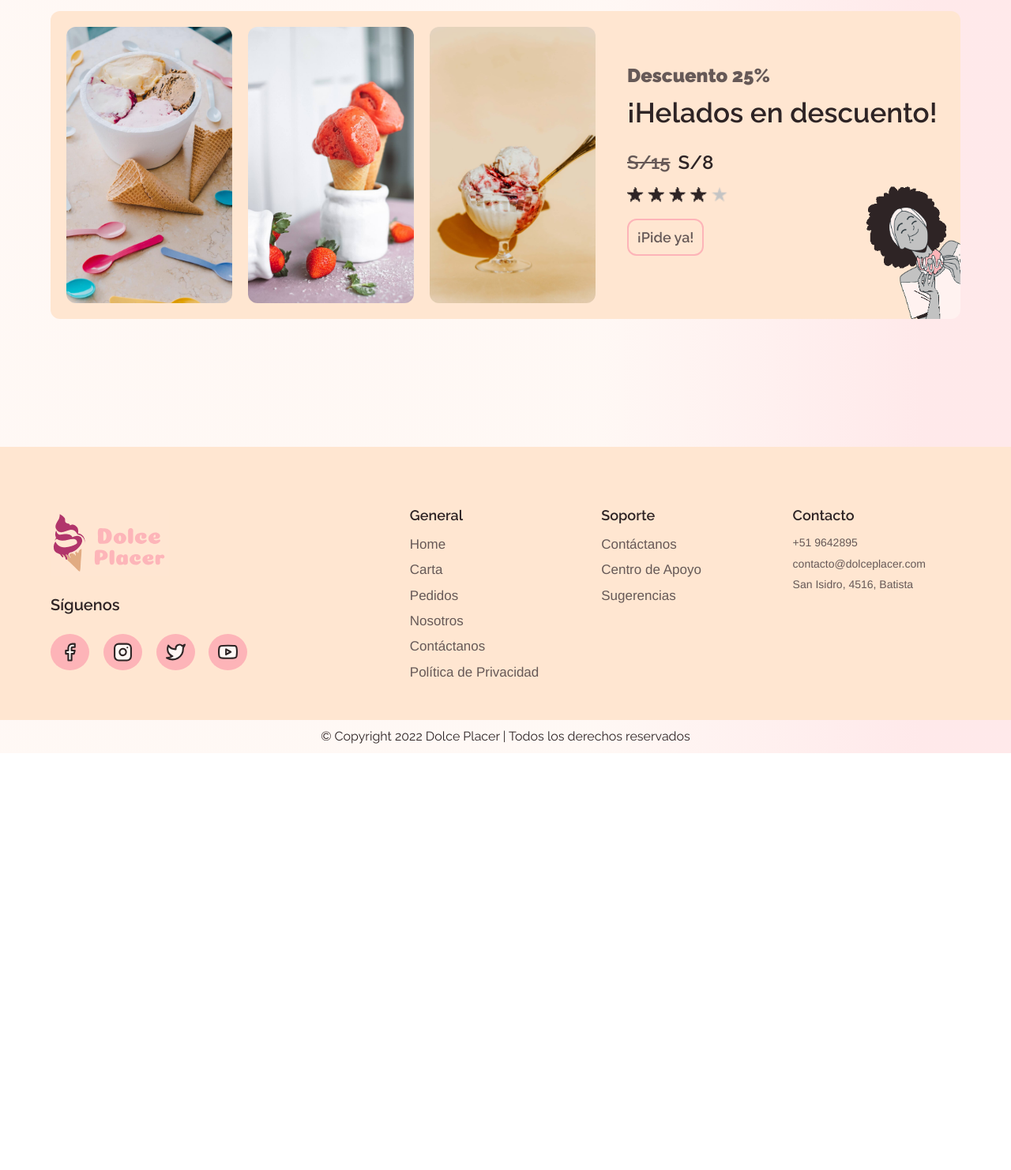
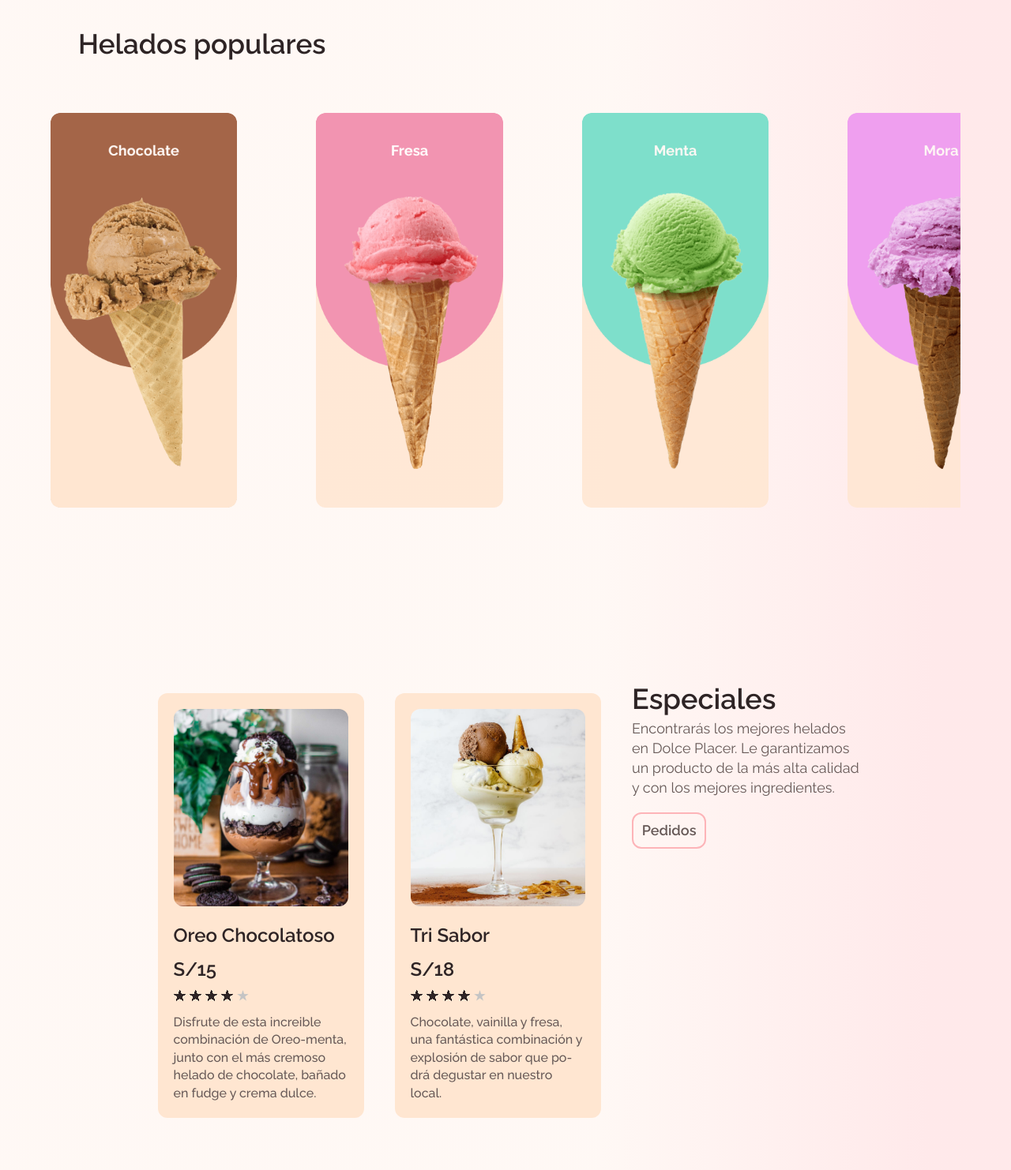
Before and after one commit to Jairth/Ice-Cream-shop, a plain HTML site: page index.html in a window 1280 px wide. Shown: the part 1140-2622 px from the top of the page at 79% size. Before the commit the page ends 2094 px from the top, so only its background shows below. Drawn offline with Linux system fonts and the light colour scheme.

Commit message:
slider and specials

```diff
--- a/css/header.css
+++ b/css/header.css
@@ -98,9 +98,9 @@
     justify-content: center;
     align-items: center;
     overflow: hidden;
-    z-index: 1;
+    z-index: 5;
     clip-path: circle(0.3% at 100% 0);
-    transition: all .6s ease-out;
+    transition: all .5s ease-out;
   }
 
   .nav__list.show {
--- a/css/main.css
+++ b/css/main.css
@@ -18,7 +18,7 @@
 }
 
 .front__left-wrapper {
-  max-width: 21.875rem;
+  max-width: 25rem;
 }
 
 .img-wrapper {
@@ -172,7 +172,7 @@
 /* DISCOUNT */
 
 .discount {
-  margin: 10em 0;
+  margin: 6em 0;
 }
 
 .discount__wrapper {
@@ -291,3 +291,196 @@
     margin-bottom: 2em;
   }
 }
+
+
+/* SLIDER */
+
+.slider {
+  margin: 10em 0 0 0;
+}
+
+.slider__title {
+  display: flex;
+  justify-content: flex-start;
+}
+
+.slider__title h2 {
+  font-size: 2rem;
+  font-weight: 600;
+  color: var(--color--text1);
+  border-radius: 12px;
+  padding: 1em;
+  margin-bottom: 1em;
+}
+
+.slider__wrapper {
+  display: flex;
+
+  max-width: 100%;
+  height: 65vh;
+  width: 100%;
+  border-radius: 12px;
+  overflow-x: scroll;
+  scrollbar-color: x var(--color-button);
+  scroll-snap-type: x mandatory;
+  padding: 1em 0;
+}
+
+.slider__wrapper::-webkit-scrollbar {
+  width: 100%;
+  height: 7px;
+}
+
+.slider__wrapper::-webkit-scrollbar-thumb {
+  background: var(--color--button);
+  border-radius: 12px;
+}
+
+.slider__wrapper img {
+  height: 100%;
+  border-radius: 12px;
+  scroll-snap-align: center;
+  margin-right: 10em;
+}
+
+.slider__wrapper img:last-child {
+  margin: 0;
+}
+
+@media screen and (min-width:840px) {
+  .slider__title h2 {
+    font-size: 3.5rem;
+    padding: 1em;
+  }
+
+  .slider__wrapper::-webkit-scrollbar {
+    height: 10px;
+  }
+  .slider__wrapper {
+    scroll-snap-type: x proximity;
+  }
+
+  .slider__wrapper img {
+    scroll-snap-align: initial;
+  }
+}
+
+
+/* SPECIALS*/
+
+.specials {
+  margin-top: 10em;
+}
+
+.specials__wrapper {
+  display: flex;
+  flex-direction: column;
+  gap: 3rem;
+}
+
+.specials__left {
+  display: flex;
+  gap: 1rem;
+}
+
+.specials__item {
+  width: 45%;
+  background-color: var(--color--secondary);
+  border-radius: 12px;
+  padding: 1.5em 1em;
+  margin: 0 auto;
+}
+
+.specials__item-img {
+  margin-bottom: 2em;
+  border-radius: 12px;
+  height: 250px;
+  overflow: hidden;
+}
+
+.specials__item-img img {
+  object-fit: cover;
+}
+
+.specials__item h2, .specials__item h3 {
+  font-size: 1.6rem;
+  font-weight: 600;
+  color: var(--color--text1);
+  margin-bottom: 1em;
+}
+
+.special__item-stars {
+  height: 1.5rem;
+  width: max-content;
+  margin-bottom: 1em;
+}
+
+.specials__item p {
+  font-size: 1.4rem;
+  font-weight: 500;
+  color: var(--color--text2);
+}
+
+.special__right h2 {
+  font-size: 2rem;
+  font-weight: 600;
+  color: var(--color--text1);
+  margin-bottom: 1em;
+}
+
+.special__right p {
+  font-size: 1.4rem;
+  color: var(--color--text2);
+  margin-bottom: 1em;
+}
+
+.special__right a {
+  display: inline-block;
+}
+
+@media screen and (min-width: 840px) {
+  .specials .container {
+    max-width: 900px;
+  }
+
+  .specials__wrapper {
+    flex-direction: row;
+  }
+
+  .special__right {
+    flex: 2;
+  }
+
+  .specials__left {
+    flex: 4;
+    gap: 2rem;
+  }
+
+  .specials__item {
+    padding: 2em;
+    width: 45%;
+  }
+
+  .specials__item h2, .specials__item h3 {
+    font-size: 2.4rem;
+    line-height: 1.4em;
+    margin-bottom: .4em;
+  }
+
+  .special__item-stars {
+    margin-bottom: 1.5em;
+  }
+
+  .specials__item p {
+    font-size: 1.6rem;
+  }
+
+  .special__right h2 {
+    font-size: 3.6rem;
+    margin-bottom: .5em;
+  }
+
+  .special__right p {
+    font-size: 1.8rem;
+  }
+}
--- a/css/style.css
+++ b/css/style.css
@@ -72,7 +72,7 @@ p {
   border-radius: 12px;
   overflow: hidden;
   cursor: pointer;
-  transition: all 0.5s ease-in-out;
+  transition: all 0.3s ease-in-out;
 }
 
 .btn::before {
@@ -88,7 +88,7 @@ p {
   width: 20em;
   height: 20em;
   left: -7.45em;
-  transition: box-shadow .5s ease-in-out;
+  transition: box-shadow .3s ease-in-out;
   z-index: -1;
 }
 
--- a/index.html
+++ b/index.html
@@ -67,7 +67,7 @@
           </div>
           <div class="front__right">
             <div class="img-wrapper">
-              <img src="./img/portada.webp" alt="Helado-img">
+              <img src="./img/portada.webp" alt="Helado-img" loading="lazy">
             </div>
           </div>
         </div>
@@ -109,14 +109,70 @@
       </div>
     </section>
 
+    <section class="slider">
+      <div class="container">
+        <div class="slider__container">
+          <div class="slider__title">
+            <h2>Helados populares</h2>
+          </div>
+          <div class="slider__wrapper">
+              <img src="./img/helado-chocolate.png" alt="Helado">
+              <img src="./img/helado-fresa.png" alt="Helado">
+              <img src="./img/helado-menta.png" alt="Helado">
+              <img src="./img/helado-mora2.png" alt="Helado">
+              <img src="./img/helado-vainilla.png" alt="Helado">
+              <img src="./img/helado-durazno2.png" alt="Helado">
+              <img src="./img/helado-arandano2.png" alt="Helado">
+              <img src="./img/helado-frambuesa.png" alt="Helado">
+          </div>
+        </div>
+      </div>
+    </section>
+
+    <section class="specials">
+      <div class="container">
+        <div class="specials__wrapper">
+          <div class="specials__left">
+            <div class="specials__item">
+              <div class="specials__item-img">
+                <img src="./img/helado-vaso-chocolate.jpg" alt="Helado-Especial">
+              </div>
+              <h2>Oreo Chocolatoso</h2>
+              <h3>S/15</h3>
+              <div class="special__item-stars">
+                <img src="./img/stars.png" alt="Stars">
+              </div>
+              <p>Disfrute de esta increible combinación de Oreo-menta, junto con el más cremoso helado de chocolate, bañado en fudge y crema dulce.</p>
+            </div>
+            <div class="specials__item">
+              <div class="specials__item-img">
+                <img src="./img/helado-vaso-vainilla.jpg" alt="Helado-Especial">
+              </div>
+              <h2>Tri Sabor</h2>
+              <h3>S/18</h3>
+              <div class="special__item-stars">
+                <img src="./img/stars.png" alt="Stars">
+              </div>
+              <p>Chocolate, vainilla y fresa, una fantástica combinación y explosión de sabor que podrá degustar en nuestro local.</p>
+            </div>
+          </div>
+          <div class="special__right">
+            <h2>Especiales</h2>
+            <p>Encontrarás los mejores helados en <strong>Dolce Placer</strong>. Le garantizamos un producto de la más alta calidad y con los mejores ingredientes. </p>
+            <a class="btn" href="./html/pedidos.html">Pedidos</a>
+          </div>
+        </div>
+      </div>
+    </section>
+
     <section class="discount">
       <div class="container">
         <div class="discount__wrapper">
 
           <div class="discount__images">
-            <div class="discount__img1"><img src="./img/helado-3.jpg" alt="Helado"></div>
-            <div class="discount__img2"><img src="./img/helado-2.jpg" alt="Helado"></div>
-            <div class="discount__img3"><img src="./img/helado-vaso.jpg" alt="Helado"></div>
+            <div class="discount__img1"><img src="./img/helado-3.jpg" alt="Helado" loading="lazy"></div>
+            <div class="discount__img2"><img src="./img/helado-2.jpg" alt="Helado" loading="lazy"></div>
+            <div class="discount__img3"><img src="./img/helado-vaso.jpg" alt="Helado" loading="lazy"></div>
           </div>
 
           <div class="discount__info">
```
Also changed, not shown: img/helado-arandano.png (added), img/helado-arandano2.png (added), img/helado-chocolate.png (added), img/helado-durazno.png (added), img/helado-durazno2.png (added), img/helado-frambuesa.png (added), img/helado-fresa.png (added), img/helado-menta.png (added), img/helado-mora.png (added), img/helado-mora2.png (added), img/helado-vainilla.png (added).
